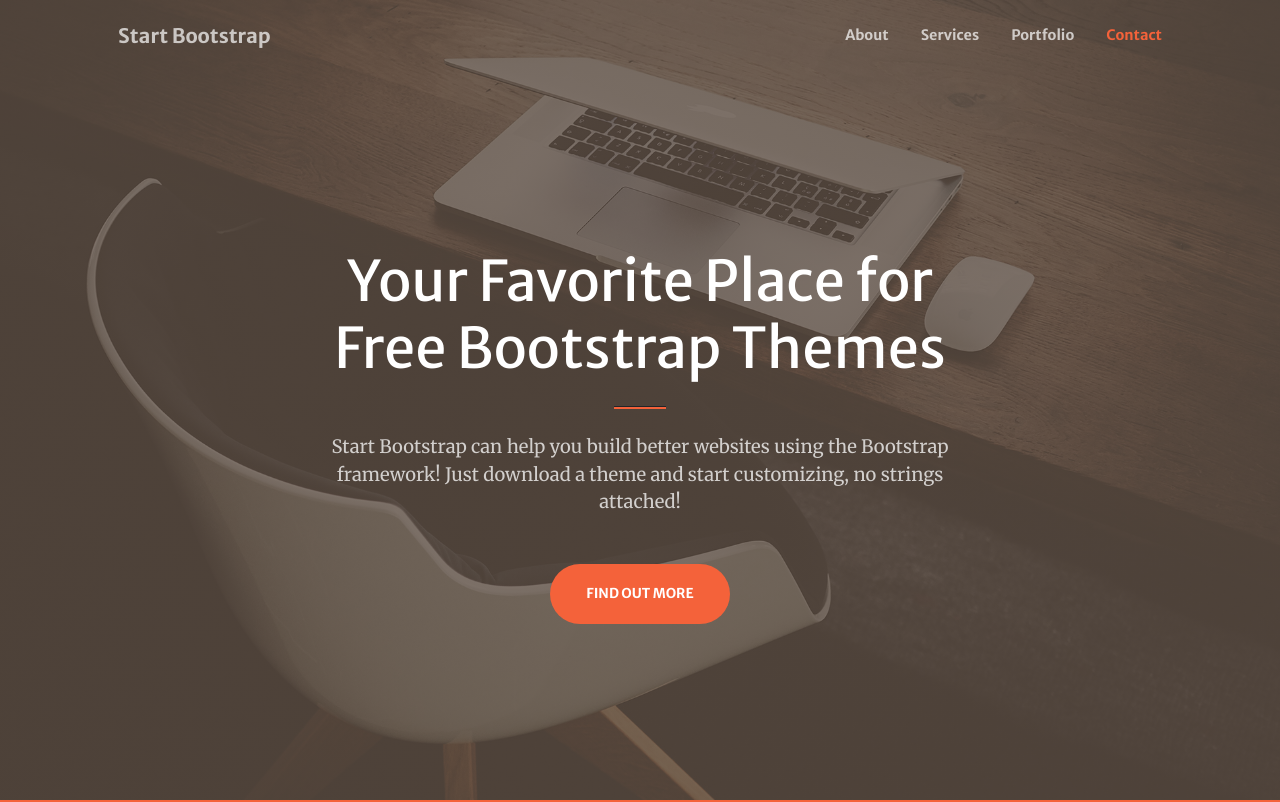
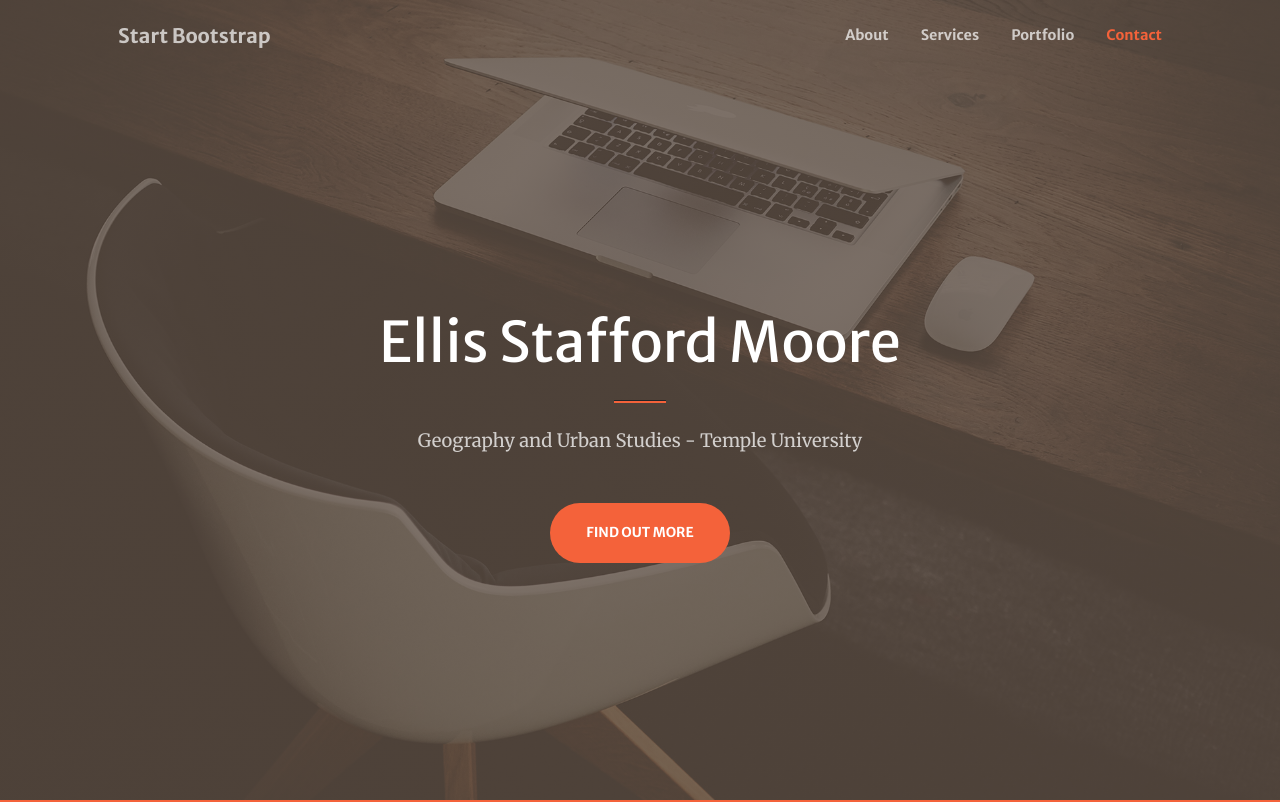
Before and after one commit to tuo18183/TUO18183Maps, a plain HTML site: page index.html in a window 1280 px wide. Shown: the top 802 px of the page. Drawn offline with nearby package versions, Linux system fonts and the light colour scheme; some packages are replaced by stand-ins of ours; a script that the page names is missing.

Commit message:
Update index.html

```diff
--- a/index.html
+++ b/index.html
@@ -39,11 +39,11 @@
             <div class="container px-4 px-lg-5 h-100">
                 <div class="row gx-4 gx-lg-5 h-100 align-items-center justify-content-center text-center">
                     <div class="col-lg-8 align-self-end">
-                        <h1 class="text-white font-weight-bold">Your Favorite Place for Free Bootstrap Themes</h1>
+                        <h1 class="text-white font-weight-bold">Ellis Stafford Moore</h1>
                         <hr class="divider" />
                     </div>
                     <div class="col-lg-8 align-self-baseline">
-                        <p class="text-white-75 mb-5">Start Bootstrap can help you build better websites using the Bootstrap framework! Just download a theme and start customizing, no strings attached!</p>
+                        <p class="text-white-75 mb-5">Geography and Urban Studies - Temple University</p>
                         <a class="btn btn-primary btn-xl" href="#about">Find Out More</a>
                     </div>
                 </div>
```
